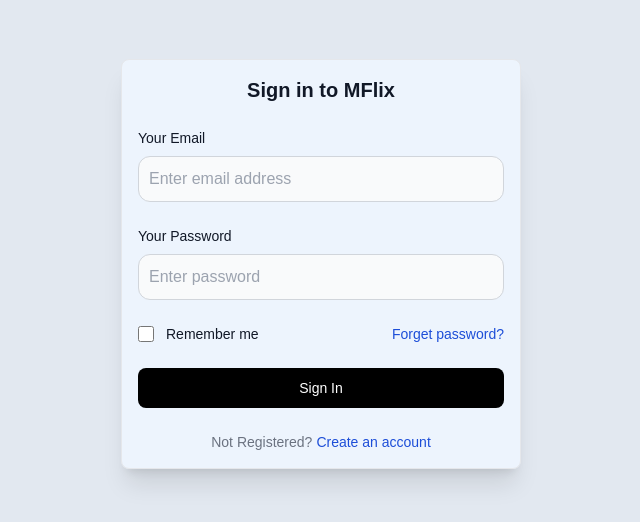
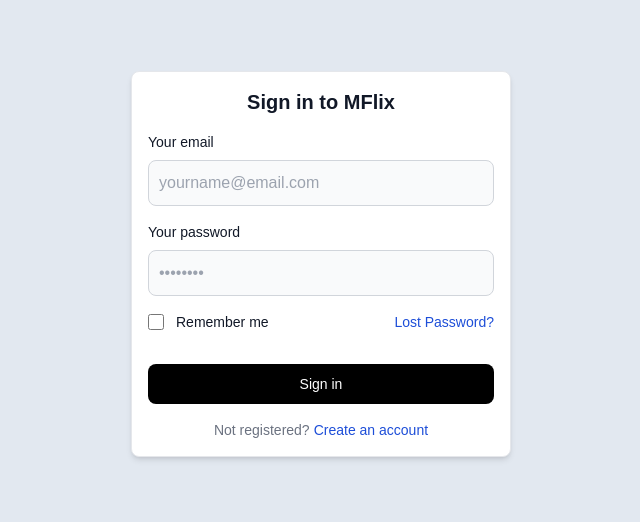
Before and after one commit to avidzcheetah/evotech-first-project, a Next.js app: page /login in a window 1280 px wide. Shown: the part 136-658 px from the top of the page, without its empty margins (319-959 px from the left). Built offline with nearby package versions, Linux system fonts and the light colour scheme.

Commit message:
Add better-auth Login

```diff
--- a/app/login/login-form.jsx
+++ b/app/login/login-form.jsx
@@ -1,7 +1,9 @@
-"use client";
+/* "use client";
 
 import { useState } from "react";
-import { loginUser } from "@/lib/apis/server";
+import { redirect } from "next/navigation";
+import { signIn } from "@/lib/auth-client";
+// import { loginUser } from "@/lib/apis/server";
 
 export default function LoginForm() {
   const [email, setEmail] = useState("");
@@ -127,3 +129,191 @@
     </div>
   );
 }
+ */
+
+"use client";
+
+import { useState } from "react";
+import { redirect } from "next/navigation";
+import { signIn } from "@/lib/auth-client";
+import { ToastAction } from "@/components/ui/toast";
+import { useToast } from "@/hooks/use-toast";
+// import { loginUser } from "@/lib/apis/server";
+const DEFAULT_ERROR = {
+  error: false,
+  message: "",
+};
+
+// Client component for CSR
+export default function LoginForm({ title }) {
+  const [error, setError] = useState(DEFAULT_ERROR);
+  const [email, setEmail] = useState("");
+  const [password, setPassword] = useState("");
+  const [emailError, setEmailError] = useState("");
+  const [passwordError, setPasswordError] = useState("");
+  const { toast } = useToast();
+
+  const validateForm = () => {
+    if (!email) {
+      setEmailError("Email is required!");
+      return false;
+    } else {
+      setEmailError("");
+    }
+
+    if (!password) {
+      setPasswordError("Password is required!");
+      return false;
+    } else {
+      setPasswordError("");
+    }
+
+    return true;
+  };
+
+  const handleSubmit = async (e) => {
+    e.preventDefault();
+
+    const isValid = validateForm();
+
+    if (isValid) {
+      await signIn.email(
+        {
+          email,
+          password,
+        },
+        {
+          onSuccess: () => {
+            toast({
+              variant: "success",
+              title: "Login successful!",
+              description: "Redirecting to the dashboard...",
+              action: (
+                <ToastAction altText="Continue" className="hover:bg-green-700">
+                  Continue
+                </ToastAction>
+              ),
+            });
+            redirect("/dashboard");
+          },
+          onError: (ctx) => {
+            console.log(ctx.error.message);
+            setError({ error: true, message: ctx.error.message });
+          },
+        }
+      );
+    }
+  };
+
+  return (
+    <div className="w-[380px] mx-auto">
+      <div className="bg-white shadow-md border border-gray-200 rounded-lg p-4">
+        <form onSubmit={handleSubmit} className="space-y-4">
+          {/* title */}
+          <h3 className="text-center text-xl font-semibold text-gray-900">
+            Sign in to MFlix
+          </h3>
+
+          {/* email */}
+          <div>
+            <label
+              htmlFor="email"
+              className="text-sm font-medium text-gray-900 block mb-2"
+            >
+              Your email
+            </label>
+
+            <input
+              type="email"
+              name="email"
+              id="email"
+              value={email}
+              onChange={(e) => setEmail(e.target.value)}
+              className="bg-gray-50 border border-gray-300 rounded-lg text-gray-900 focus:ring-blue-500 focus:border-blue-500 block w-full p-2.5"
+              placeholder="yourname@email.com"
+            />
+
+            {emailError && (
+              <div className="text-red-600 text-xs mt-2 ml-1">{emailError}</div>
+            )}
+          </div>
+
+          {/* password */}
+          <div>
+            <label
+              htmlFor="password"
+              className="text-sm font-medium text-gray-900 block mb-2"
+            >
+              Your password
+            </label>
+
+            <input
+              type="password"
+              name="password"
+              id="password"
+              value={password}
+              onChange={(e) => setPassword(e.target.value)}
+              className="bg-gray-50 border border-gray-300 rounded-lg text-gray-900 focus:ring-blue-500 focus:border-blue-500 block w-full p-2.5"
+              placeholder="••••••••"
+            />
+
+            {passwordError && (
+              <div className="text-red-600 text-xs mt-2 ml-1">
+                {passwordError}
+              </div>
+            )}
+          </div>
+
+          {/* remember me */}
+          <div className="flex justify-between">
+            <div className="flex items-start">
+              <div className="flex items-center h-5">
+                <input
+                  id="remember"
+                  type="checkbox"
+                  className="bg-gray-50 border border-gray-300 focus:ring-3 focus:ring-blue-300 h-4 w-4 rounded"
+                />
+              </div>
+
+              <div className="text-sm ml-3">
+                <label htmlFor="remember" className="font-medium text-gray-900">
+                  Remember me
+                </label>
+              </div>
+            </div>
+
+            <a
+              href="/forget-password"
+              className="text-sm text-blue-700 font-medium hover:underline"
+            >
+              Lost Password?
+            </a>
+          </div>
+
+          <div className="flex justify-center">
+            {error?.error && (
+              <span className="text-red-600 text-xs text-center animate-pulse duration-1000">
+                {error.message}
+              </span>
+            )}
+          </div>
+
+          {/* submit button */}
+          <button
+            type="submit"
+            className="w-full text-white bg-black hover:bg-gray-700 focus:ring-4 focus:ring-gray-300 font-medium rounded-lg text-sm px-5 py-2.5"
+          >
+            Sign in
+          </button>
+
+          <div className="flex justify-center text-sm font-medium text-gray-500 space-x-1">
+            <span>Not registered?</span>
+            <a href="/register" className="text-blue-700 hover:underline">
+              Create an account
+            </a>
+          </div>
+        </form>
+      </div>
+    </div>
+  );
+}
--- a/app/register/register-form.jsx
+++ b/app/register/register-form.jsx
@@ -4,6 +4,7 @@
 import { Loader2 } from "lucide-react";
 import { Button } from "@/components/ui/button";
 import { useState } from "react";
+import { redirect } from "next/navigation";
 import {
   Card,
   CardContent,
@@ -15,8 +16,8 @@
 import { Input } from "@/components/ui/input";
 import { Label } from "@/components/ui/label";
 import { useToast } from "@/hooks/use-toast";
-/* import { ToastAction } from "@/components/ui/toast";
-import { registerUser } from "@/lib/apis/server"; */
+import { ToastAction } from "@/components/ui/toast";
+// import { registerUser } from "@/lib/apis/server";
 import { signUp } from "@/lib/auth-client";
 
 const DEFAULT_ERROR = {
@@ -72,6 +73,20 @@
             },
             onSuccess: (ctx) => {
               console.log("onSuccess", ctx);
+              toast({
+                variant: "success",
+                title: "Registration successful!",
+                description: "Redirecting to the dashboard...",
+                action: (
+                  <ToastAction
+                    altText="Continue"
+                    className="hover:bg-green-700"
+                  >
+                    Continue
+                  </ToastAction>
+                ),
+              });
+              redirect("/dashboard");
             },
             onError: (ctx) => {
               if (ctx) {
@@ -93,7 +108,7 @@
 
   return (
     <div className="flex justify-center items-center min-h-screen">
-      <Card className="bg-blue-50/90 w-[350px]">
+      <Card className="bg-white w-[350px]">
         <CardHeader>
           <CardTitle className="text-center">Create an account</CardTitle>
           <CardDescription className="text-xs text-center">
```
